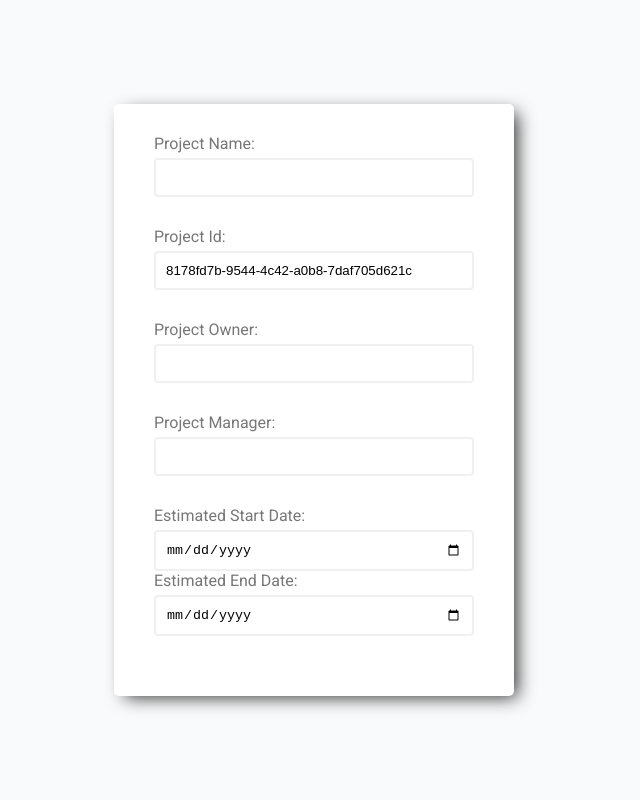
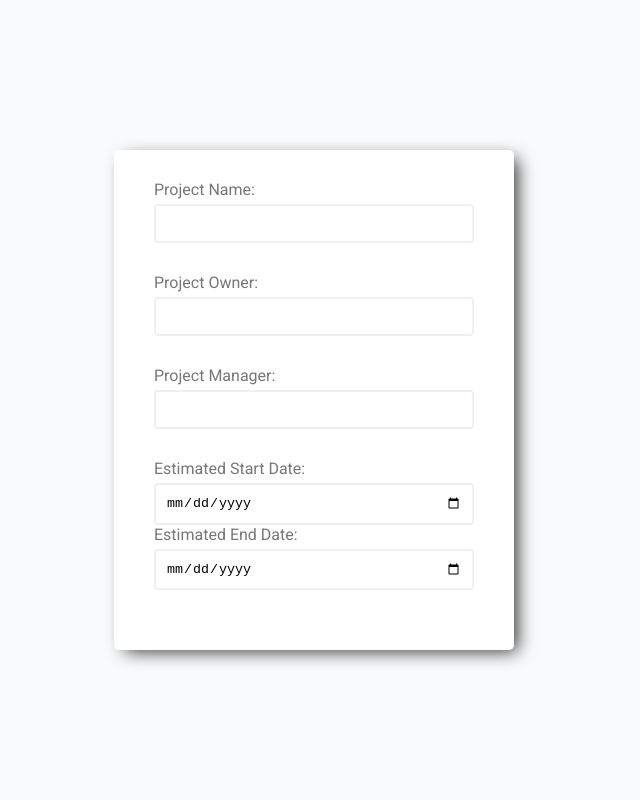
Before and after one commit to JAYMAC1/react-playground, a React (Create React App) app: page /add-project in a window 1280 px wide. Shown: the top 800 px of the page, without its empty margins (326-966 px from the left). Built offline with nearby package versions, Linux system fonts and the light colour scheme.

Commit message:
removed screen display of projectId

```diff
--- a/src/components/CreateProject.jsx
+++ b/src/components/CreateProject.jsx
@@ -82,16 +82,7 @@ const CreateProject = () => {
             required
           />
         </div>
-        <div className='form-control'>
-          <label htmlFor='projectId'>Project Id:</label>
-          <input
-            type='text'
-            name='projectId'
-            id='projectId'
-            value={projectId}
-            readOnly
-          />
-        </div>
+
         <div className='form-control'>
           <label htmlFor='projectOwner'>Project Owner:</label>
           <input
```
